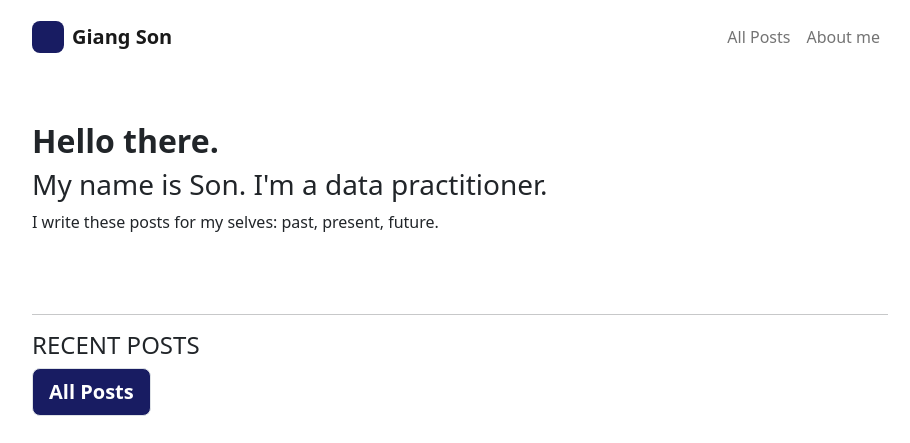
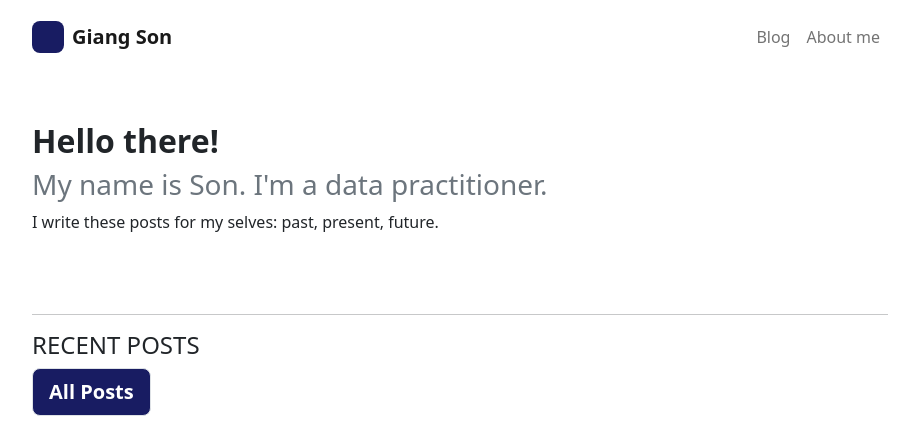
Before and after one commit to giangson19/blog_website, a Django app: page / in a window 1280 px wide. Shown: the top 443 px of the page, without its empty margins (180-1090 px from the left). Run offline with Django 4.2, Linux system fonts and the light colour scheme; data that the repository does not hold is empty; parts of the project's set-up code (start-up, migrations or seed data) failed here and were passed over; some libraries are stand-ins or nearby versions.

Commit message:
minor updates to text

```diff
--- a/blog/templates/blog/index.html
+++ b/blog/templates/blog/index.html
@@ -12,8 +12,8 @@
             {% comment %} <div class="col-md-6 d-md-flex align-items-md-center"> {% endcomment %}
                 {% comment %} <div style="max-width: 350px;"> {% endcomment %}
                 <div>
-                    <h2 class="text-nowrap fw-bold"> Hello there. </h2>
-                    <h3> My name is Son. I'm a data practitioner.</h3>
+                    <h2 class="text-nowrap fw-bold"> Hello there! </h2>
+                    <h3> <a href="{% url 'about' %}" class="link-secondary" style="color: rgb(107, 107, 107); text-decoration: none;"> My name is Son. I'm a data practitioner. </a></h3>
                     <p>  I write these posts for my selves: past, present, future.</p>
                 </div>
             {% comment %} </div> {% endcomment %}
--- a/blog/templates/blog/nav/navbar.html
+++ b/blog/templates/blog/nav/navbar.html
@@ -9,7 +9,7 @@
             </button>
         <div class="collapse navbar-collapse" id="navcol-2">
             <ul class="navbar-nav ms-auto">
-                <li class="nav-item"><a class="nav-link" href="{% url 'all_posts' %}">All Posts</a></li>
+                <li class="nav-item"><a class="nav-link" href="{% url 'all_posts' %}">Blog</a></li>
                 <li class="nav-item"><a class="nav-link" href="{% url 'about' %}">About me</a></li>
                 <li class="nav-item"></li>
             </ul>
```
